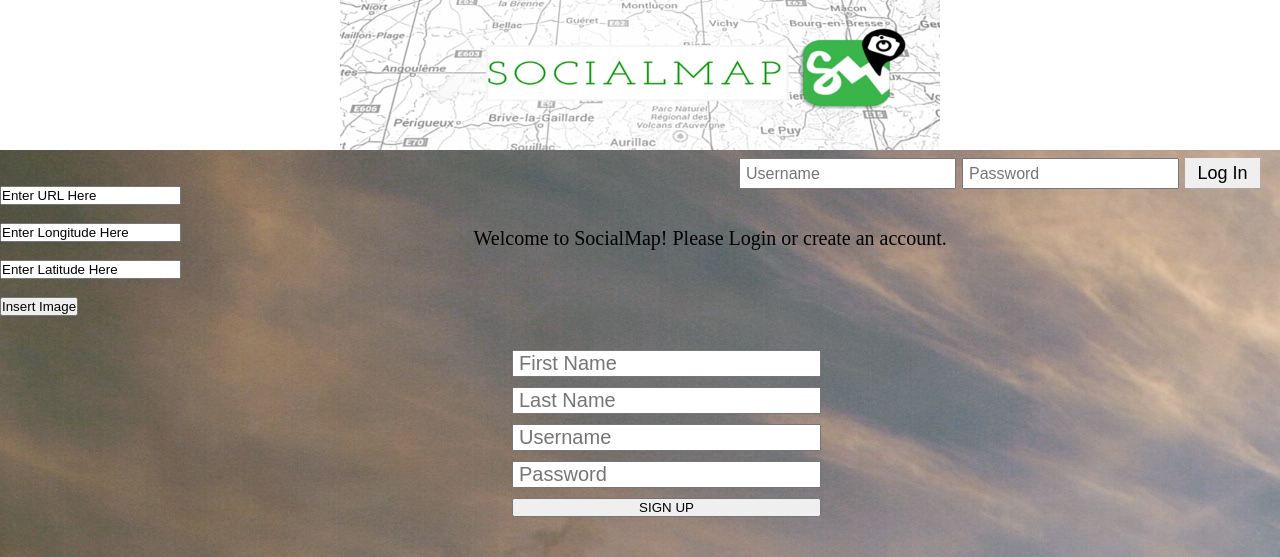
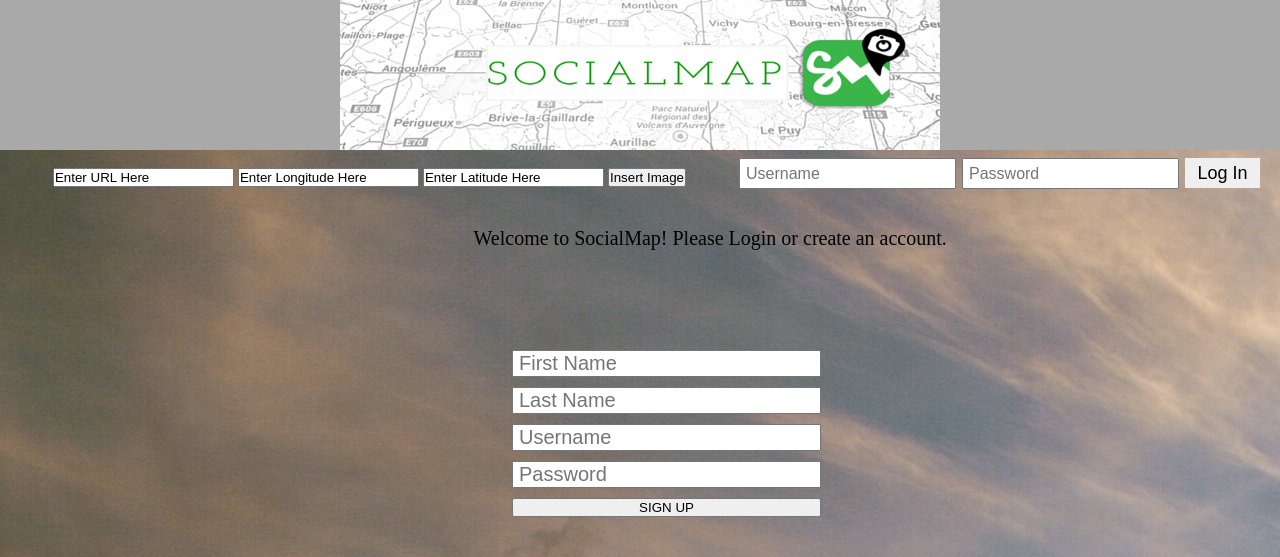
Before and after one commit to ayobi/SocialMap, a PHP site: page /map.php in a window 1280 px wide. Shown: the top 557 px of the page. Run offline with PHP 8.4, Linux system fonts and the light colour scheme; some libraries are stand-ins or nearby versions.

Commit message:
Added files via upload

```diff
--- a/SocialMap v1.4 -Aaron(New)/SocialMap/header.php
+++ b/SocialMap v1.4 -Aaron(New)/SocialMap/header.php
@@ -13,12 +13,13 @@
 		<header>
 			<h1>
 				<img src="Socialmap.png" height="150" width = "600"/>
+
 			</h1>
 			<nav>
 				<?php
 					if(isset($_SESSION['id'])){
-						echo "<ul class='menu'><li><a href='index.php'>Home</a></li>
-							  <li><a href='profile.php'>Profile<a></li>
+						echo "<ul class='menu'><a href='index.php'>Home</a><br>
+							  <a href='profile.php'>Profile<a><br>
 							  <form action='includes/logout.inc.php' class='logoutForm'>
 							  <button>Log Out</button></form></ul>";
 					}
--- a/SocialMap v1.4 -Aaron(New)/SocialMap/map.php
+++ b/SocialMap v1.4 -Aaron(New)/SocialMap/map.php
@@ -37,23 +37,21 @@
 		  display: inline;
 	  }
 
-</style>
-<br><br>
-<input type='text' id='userInput' value='Enter URL Here' /><br>
-<a href="" id=lnk></a> <br>
+</style><br><center>
+<input type='text' id='userInput' value='Enter URL Here' />
+<a href="" id=lnk></a>
 
-<input type='text' id='userInput2' value='Enter Longitude Here' /><br>
-<a href="" id=lnk2></a> <br>
+<input type='text' id='userInput2' value='Enter Longitude Here' />
+<a href="" id=lnk2></a>
 
-<input type='text' id='userInput3' value='Enter Latitude Here' /><br>
-<a href="" id=lnk3></a> <br>
+<input type='text' id='userInput3' value='Enter Latitude Here' />
+<a href="" id=lnk3></a>
 
 <input type='button' onclick='javascript:loadMapMarkers ()' value='Insert Image'/><br>
+<br>
+</center>
 
 
-<script>
-
-</script>
 
 <!--Connect to the google maps api-->
 <script type="text/javascript" src="https://maps.googleapis.com/maps/api/js?key=AIzaSyCyqLywtRdPq21DKjVtkGWXcvaN-Q8kKaU&sensor=true"></script>
@@ -162,9 +160,11 @@ markerPicture = new google.maps.Marker({
 </script>
 
 </head>
+<body>
 
-<body>
      <!--Create the div to hold the map.-->
     <div id="social-Map"></div>
+
 </body>
+
 </html>
--- a/SocialMap v1.4 -Aaron(New)/SocialMap/style.css
+++ b/SocialMap v1.4 -Aaron(New)/SocialMap/style.css
@@ -7,7 +7,7 @@
 header{
 	width: 100%;
 	height: 150px;
-	background-color: #FFFFFF;
+	background-color: #A9A9A9;
 }
 
 img{
```
